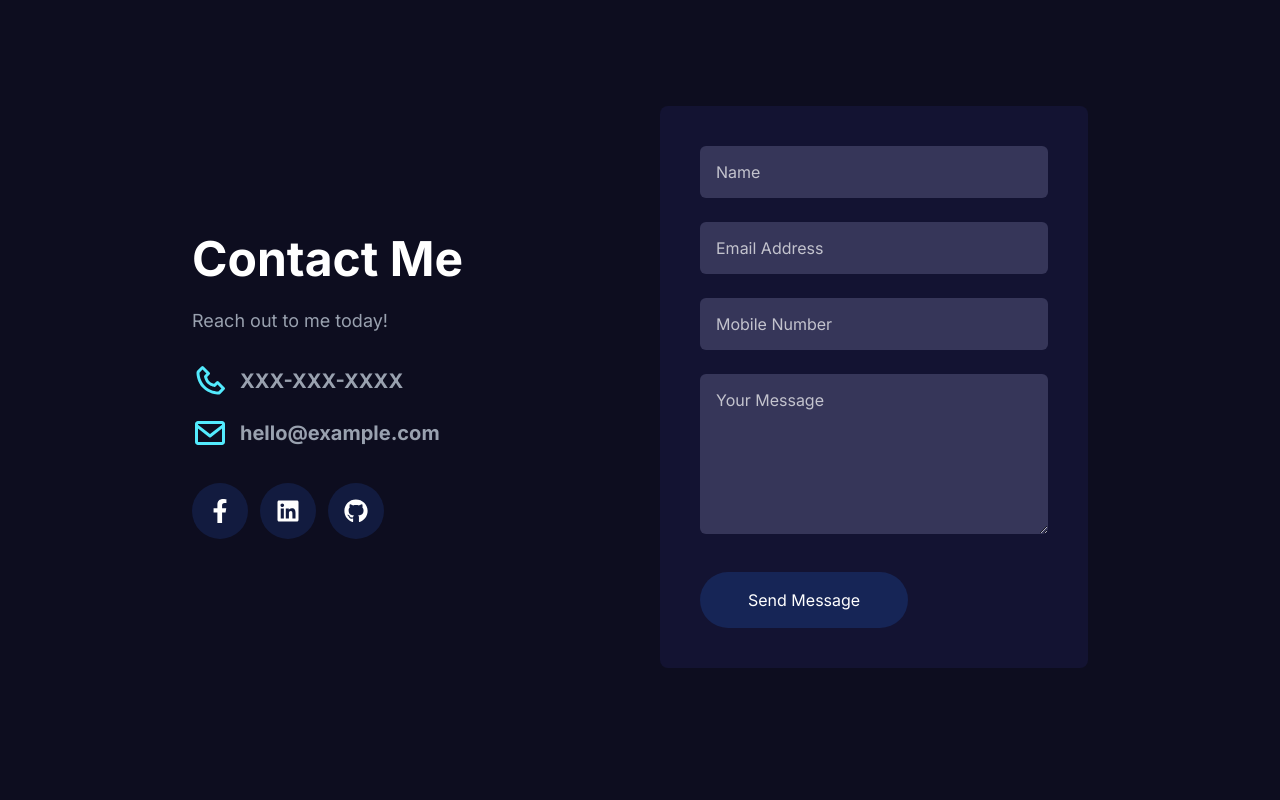
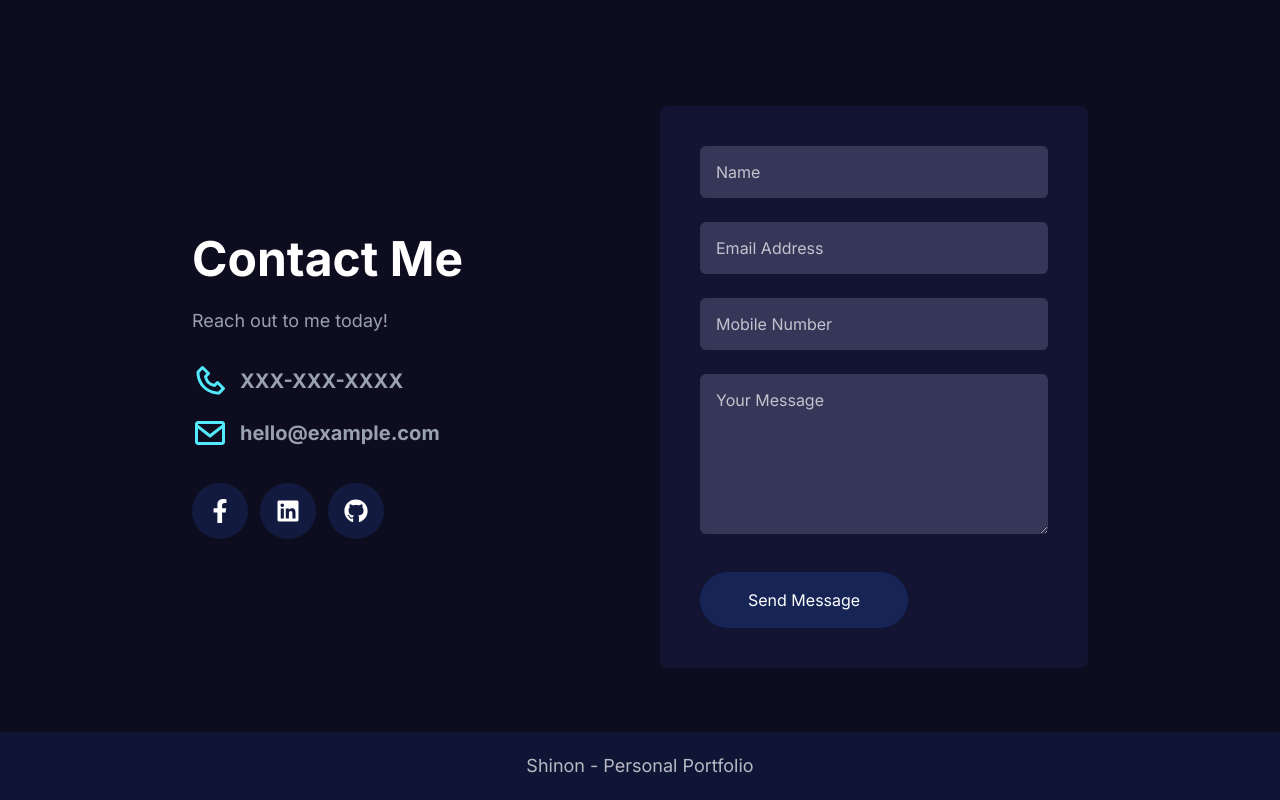
Before and after one commit to shine7on/portfolio, a Next.js app: page / in a window 1280 px wide. Shown: the part 2754-3554 px from the top of the page. Before the commit the page ends 3486 px from the top, so only its background shows below. Built offline with nearby package versions, Linux system fonts and the light colour scheme.

Commit message:
Add footer

```diff
--- a/app/layout.tsx
+++ b/app/layout.tsx
@@ -3,6 +3,7 @@ import { Inter } from "next/font/google";
 import "./globals.css";
 
 import ResponsiveNav from '@/components/Home/Navbar/ResponsiveNav'
+import Footer from "@/components/Home/Footer/Footer";
 
 const font = Inter({
   weight: ["100", "200", "300", "400", "500", "600", "700", "800", "900"],
@@ -26,6 +27,7 @@ export default function RootLayout({
         <ResponsiveNav/>
         {}
         {children}
+        <Footer />
       </body>
     </html>
   );
--- /dev/null
+++ b/components/Home/Footer/Footer.tsx
@@ -0,0 +1,14 @@
+import React from 'react'
+
+const Footer = () => {
+  return (
+    <div className='bg-blue-900/20 p-5'>
+        <h1 className='text-lg text-white/70 text-center'>
+            Shinon - Personal Portfolio
+        </h1>
+    </div>
+  )
+};
+
+
+export default Footer;
```
